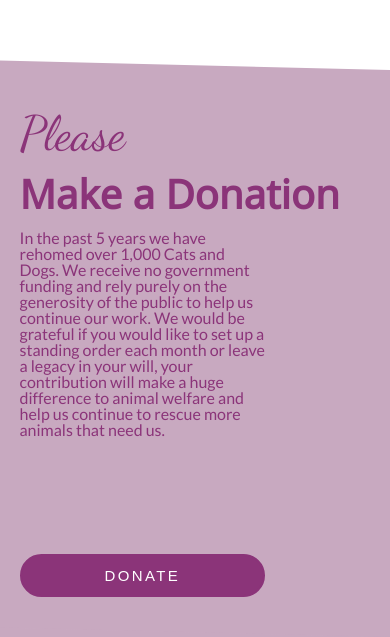
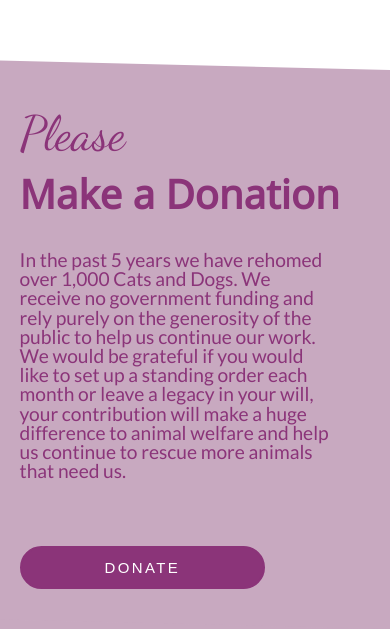
Before and after one commit to iddqdRepo/brightEyes-Client, a React (Create React App) app: page /about in a window 390 px wide. Shown: the part 5655-6292 px from the top of the page. Built offline with nearby package versions, Linux system fonts and the light colour scheme.

Commit message:
donation slanted text margin

```diff
--- a/src/styles.css
+++ b/src/styles.css
@@ -2218,6 +2218,12 @@ ul.legal-list {
   .slanted-div-about {
     flex-wrap: wrap;
   }
+  .donation-subtext {
+    margin-top: 20px;
+    margin-bottom: -50px;
+    font-size: 1.2em;
+    width: 90%;
+  }
   .slanted-div-donate-content-container {
     display: inline;
   }
```
